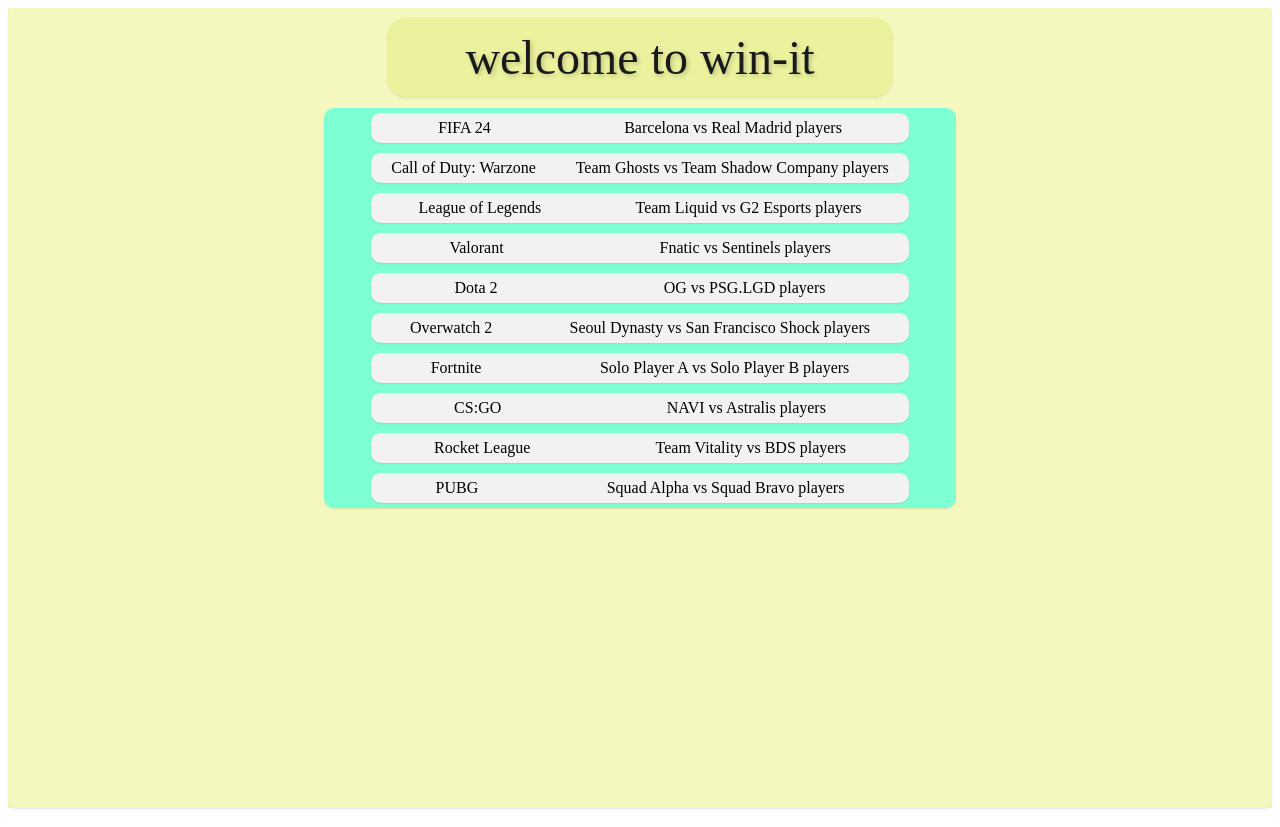
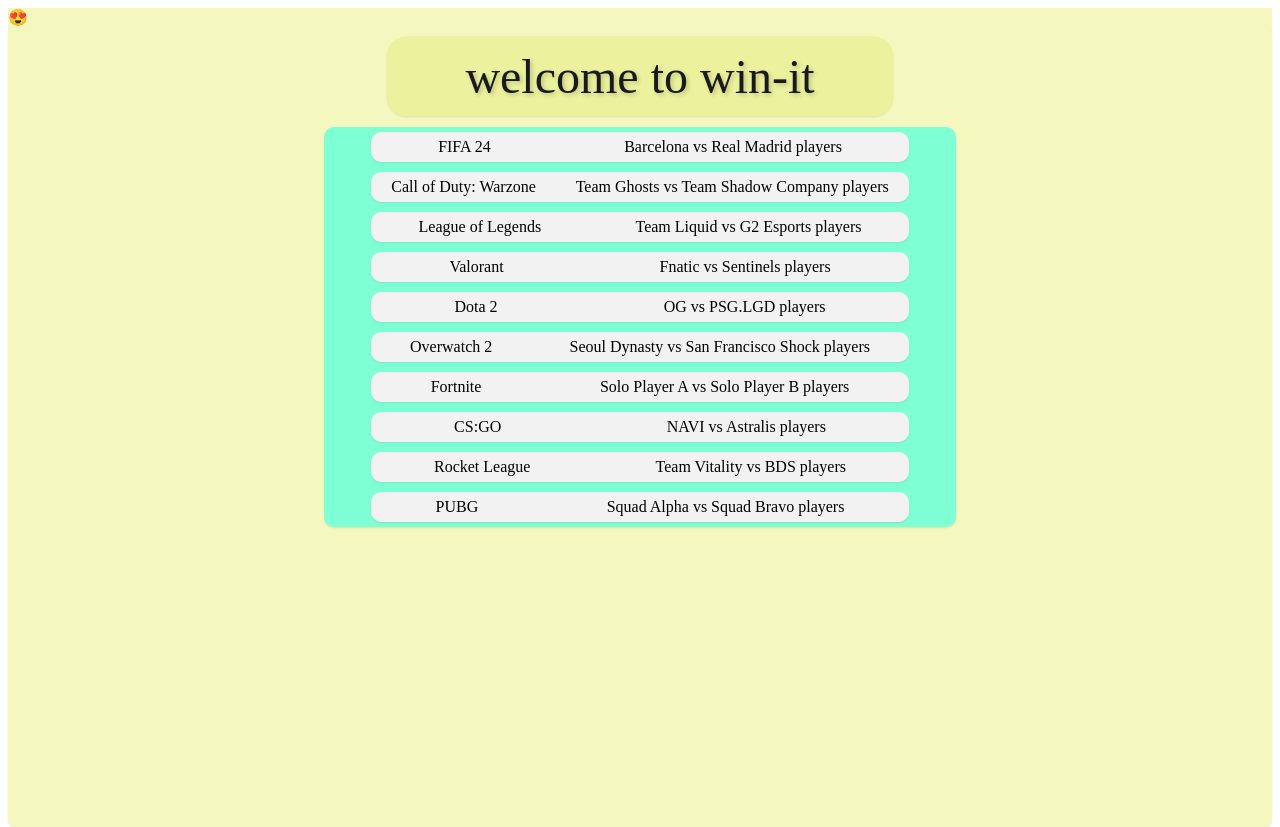
Before and after one commit to moshedruk/winit-client, a React (Vite) app: page / in a window 1280 px wide. Built offline with nearby package versions, Linux system fonts and the light colour scheme.

Commit message:
add avatar

```diff
--- a/src/App.tsx
+++ b/src/App.tsx
@@ -23,6 +23,8 @@
 
 
   return (
+    <>
+    <div>😍</div>
     <div className='app'>
       <div className='welcome'>
         welcome to win-it
@@ -33,6 +35,7 @@
         ))}
       </div>
     </div>
+    </>
   )
 }
 
```
